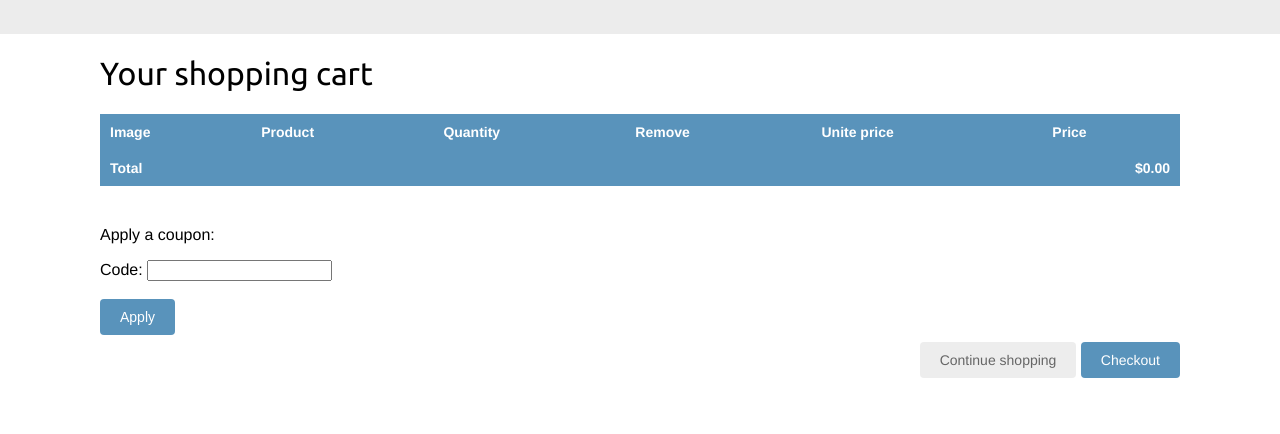
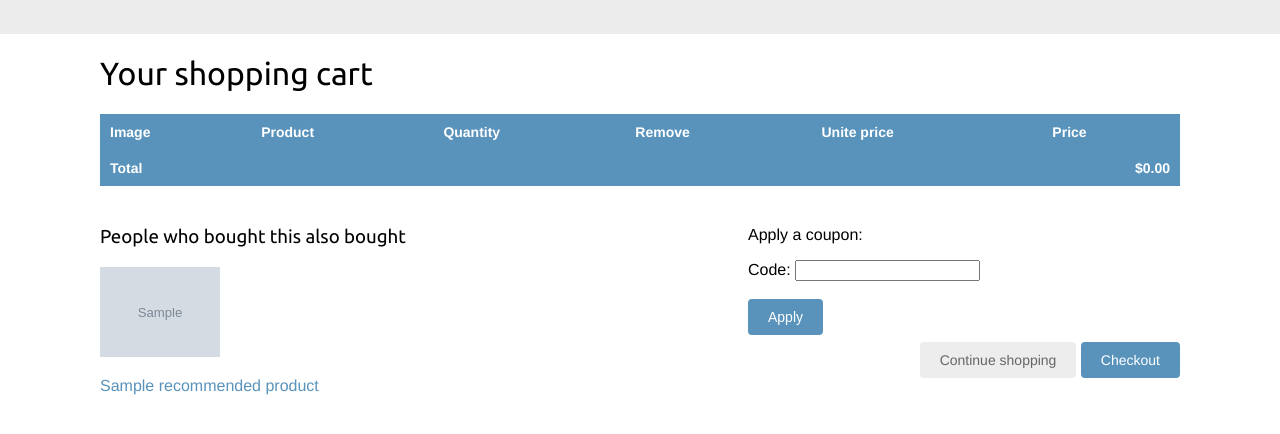
Before and after one commit to franciscapr/myshop, a Django app: template myshop/cart/templates/cart/detail.html in a window 1280 px wide. Shown: the part 46-480 px from the top of the page. Run offline with Django 5.2, Linux system fonts and the light colour scheme; data comes from the database, SQL or seed files in the repository; both versions use the stored data as it was after the commit; the template is opened without the code that fills it: values that come from a table or form of the project are taken from there, most other values are stand-ins (such as "Sample title", 1, 10 or a date in 2020); grey boxes marked "Sample" are stand-in pictures; parts of the project's set-up code (start-up, migrations or seed data) failed here and were passed over.

Commit message:
recommended add product

```diff
--- a/myshop/cart/templates/cart/detail.html
+++ b/myshop/cart/templates/cart/detail.html
@@ -73,6 +73,22 @@ Your shopping cart
     </tbody>
 </table>
 
+{% if recommended_products %}
+<div class="recommendations cart">
+    <h3>People who bought this also bought</h3>
+    {% for p in recommended_products %}
+    <div class="item">
+        <a href="{{ p.get_absolute_url }}">
+            <img src="{% if p.image %}{{ p.image.url }}{% else %}{% static 'img/no_image.png' %}{% endif %}" alt="">
+        </a>
+        <p>
+            <a href="{{ p.get_absolute_url }}">{{ p.name }}</a>
+        </p>
+    </div>
+    {% endfor %}
+</div>
+{% endif %}
+
 
 <p>Apply a coupon:</p>
 <form action="{% url 'coupons:apply' %}" method="post">
```
Also changed, not shown: myshop/cart/views.py (+21 -2 lines), myshop/db.sqlite3.
